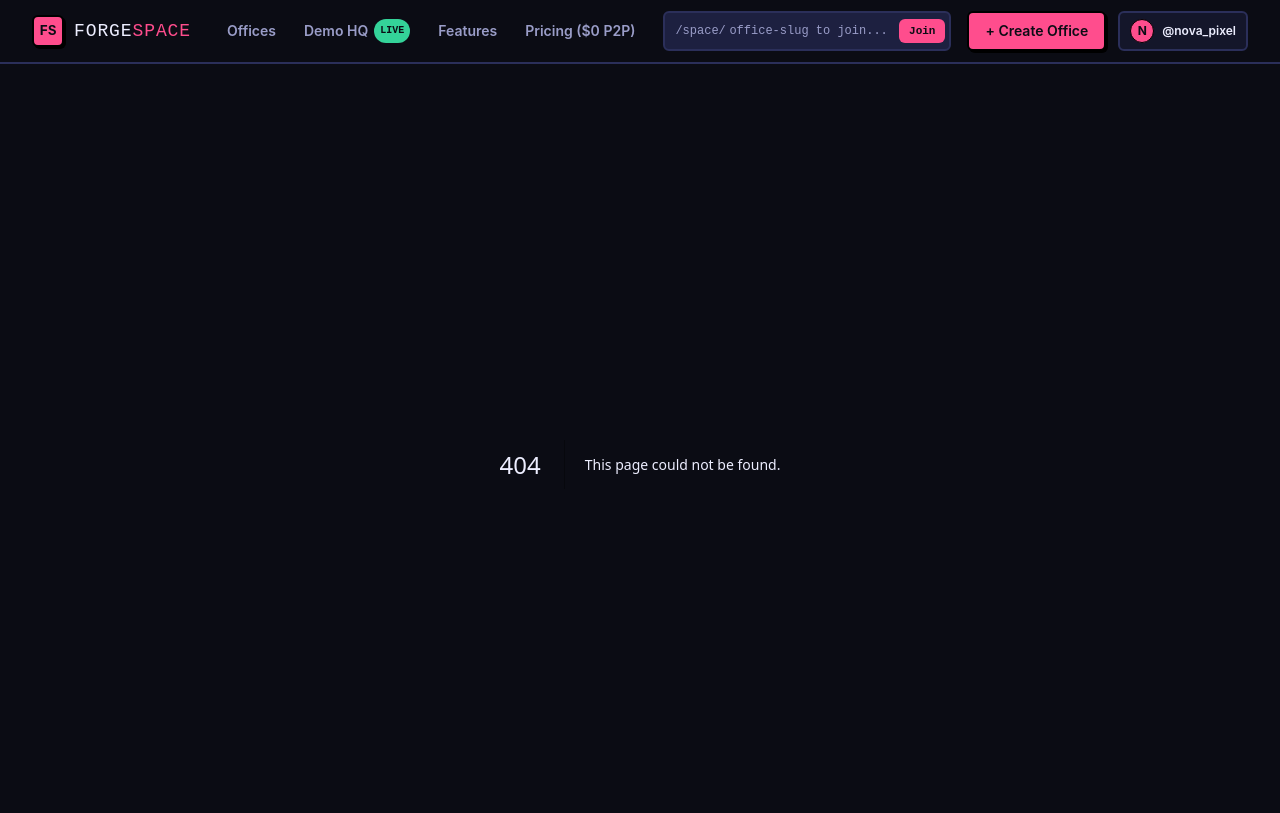
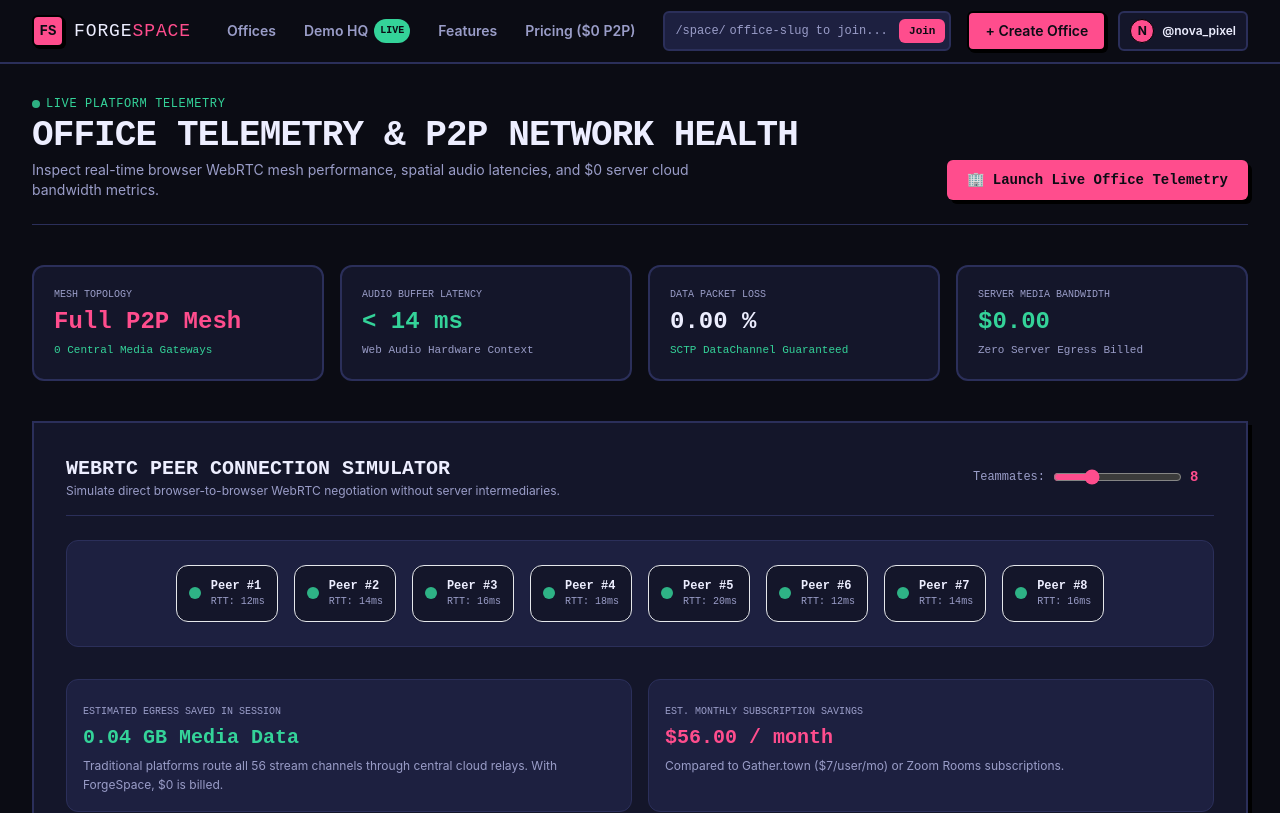
Before and after one commit to jerryboss322/arcade-forge, a Next.js app: page /pulse in a window 1280 px wide. Before the commit this address had no page. Shown: the top 813 px of the page. Built offline with nearby package versions, Linux system fonts and the light colour scheme.

Commit message:
feat(pulse): add dedicated telemetry and P2P mesh network health page

```diff
--- /dev/null
+++ b/src/app/pulse/page.tsx
@@ -0,0 +1,184 @@
+"use client";
+
+import React, { useState, useEffect } from "react";
+import Link from "next/link";
+
+export default function PulsePage() {
+  const [activeTab, setActiveTab] = useState<"network" | "savings">("network");
+  const [simulatedNodes, setSimulatedNodes] = useState(8);
+  const [elapsed, setElapsed] = useState(0);
+
+  useEffect(() => {
+    const timer = setInterval(() => setElapsed((s) => s + 1), 1000);
+    return () => clearInterval(timer);
+  }, []);
+
+  const bandwidthSavedGb = ((simulatedNodes * (simulatedNodes - 1) * 0.45 * elapsed) / 3600).toFixed(2);
+  const dollarSaved = (simulatedNodes * 7.0).toFixed(2);
+
+  return (
+    <div className="py-8 px-4 md:px-8 max-w-[1280px] mx-auto space-y-10">
+      {/* Page Header */}
+      <div className="flex flex-col md:flex-row md:items-end justify-between gap-4 border-b border-border pb-6">
+        <div>
+          <div className="text-xs font-mono text-emerald-400 uppercase tracking-wider mb-1 flex items-center gap-1.5">
+            <span className="w-2 h-2 rounded-full bg-emerald-400 animate-pulse" />
+            Live Platform Telemetry
+          </div>
+          <h1 className="font-display text-2xl md:text-4xl font-extrabold text-text uppercase tracking-tight">
+            Office Telemetry & P2P Network Health
+          </h1>
+          <p className="text-xs md:text-sm text-text-muted mt-1 max-w-2xl">
+            Inspect real-time browser WebRTC mesh performance, spatial audio latencies, and $0 server cloud bandwidth metrics.
+          </p>
+        </div>
+
+        <Link
+          href="/space/acme-hq"
+          className="px-5 py-2.5 bg-accent text-bg font-display font-bold text-xs md:text-sm rounded-control shadow-arcade hover:brightness-110 active:scale-95 transition-all self-start md:self-auto flex items-center gap-1.5"
+        >
+          <span>🏢 Launch Live Office Telemetry</span>
+        </Link>
+      </div>
+
+      {/* Top Telemetry Stat Cards */}
+      <div className="grid grid-cols-2 md:grid-cols-4 gap-4">
+        <div className="p-5 bg-surface border-2 border-border rounded-xl space-y-1">
+          <div className="text-[10px] font-mono uppercase text-text-muted">
+            Mesh Topology
+          </div>
+          <div className="text-2xl font-display font-black text-accent">
+            Full P2P Mesh
+          </div>
+          <div className="text-[11px] font-mono text-emerald-400">
+            0 Central Media Gateways
+          </div>
+        </div>
+
+        <div className="p-5 bg-surface border-2 border-border rounded-xl space-y-1">
+          <div className="text-[10px] font-mono uppercase text-text-muted">
+            Audio Buffer Latency
+          </div>
+          <div className="text-2xl font-display font-black text-emerald-400">
+            &lt; 14 ms
+          </div>
+          <div className="text-[11px] font-mono text-text-muted">
+            Web Audio Hardware Context
+          </div>
+        </div>
+
+        <div className="p-5 bg-surface border-2 border-border rounded-xl space-y-1">
+          <div className="text-[10px] font-mono uppercase text-text-muted">
+            Data Packet Loss
+          </div>
+          <div className="text-2xl font-display font-black text-text">
+            0.00 %
+          </div>
+          <div className="text-[11px] font-mono text-emerald-400">
+            SCTP DataChannel Guaranteed
+          </div>
+        </div>
+
+        <div className="p-5 bg-surface border-2 border-border rounded-xl space-y-1">
+          <div className="text-[10px] font-mono uppercase text-text-muted">
+            Server Media Bandwidth
+          </div>
+          <div className="text-2xl font-display font-black text-emerald-400">
+            $0.00
+          </div>
+          <div className="text-[11px] font-mono text-text-muted">
+            Zero Server Egress Billed
+          </div>
+        </div>
+      </div>
+
+      {/* P2P Mesh Simulator Card */}
+      <div className="p-6 md:p-8 rounded-container border-2 border-border bg-surface shadow-arcade space-y-6">
+        <div className="flex flex-col sm:flex-row sm:items-center justify-between gap-4 border-b border-border pb-4">
+          <div>
+            <h2 className="font-display text-xl font-bold text-text uppercase">
+              WebRTC Peer Connection Simulator
+            </h2>
+            <p className="text-xs text-text-muted">
+              Simulate direct browser-to-browser WebRTC negotiation without server intermediaries.
+            </p>
+          </div>
+
+          <div className="flex items-center gap-2">
+            <span className="text-xs font-mono text-text-muted">Teammates:</span>
+            <input
+              type="range"
+              min={2}
+              max={24}
+              value={simulatedNodes}
+              onChange={(e) => setSimulatedNodes(Number(e.target.value))}
+              className="accent-accent cursor-pointer"
+            />
+            <span className="font-display font-bold text-sm text-accent w-6">
+              {simulatedNodes}
+            </span>
+          </div>
+        </div>
+
+        {/* Visual Simulated Node Network */}
+        <div className="p-6 bg-surface-2 border border-border rounded-xl flex flex-wrap items-center justify-center gap-4">
+          {Array.from({ length: simulatedNodes }).map((_, i) => (
+            <div
+              key={i}
+              className="p-3 bg-surface border border-accent/40 rounded-xl shadow-sm flex items-center gap-2.5 animate-fadeIn"
+            >
+              <span className="w-3 h-3 rounded-full bg-emerald-400 animate-pulse" />
+              <div>
+                <div className="text-xs font-display font-bold text-text">
+                  Peer #{i + 1}
+                </div>
+                <div className="text-[10px] font-mono text-text-muted">
+                  RTT: {(12 + (i % 5) * 2)}ms
+                </div>
+              </div>
+            </div>
+          ))}
+        </div>
+
+        <div className="grid grid-cols-1 sm:grid-cols-2 gap-4 pt-2">
+          <div className="p-4 bg-surface-2 rounded-xl border border-border space-y-1">
+            <span className="text-[10px] font-mono uppercase text-text-muted">
+              Estimated Egress Saved in Session
+            </span>
+            <span className="text-xl font-display font-bold text-emerald-400 block">
+              {bandwidthSavedGb} GB Media Data
+            </span>
+            <p className="text-xs text-text-muted leading-relaxed font-sans">
+              Traditional platforms route all {simulatedNodes * (simulatedNodes - 1)} stream channels through central cloud relays. With ForgeSpace, $0 is billed.
+            </p>
+          </div>
+
+          <div className="p-4 bg-surface-2 rounded-xl border border-border space-y-1">
+            <span className="text-[10px] font-mono uppercase text-text-muted">
+              Est. Monthly Subscription Savings
+            </span>
+            <span className="text-xl font-display font-bold text-accent block">
+              ${dollarSaved} / month
+            </span>
+            <p className="text-xs text-text-muted leading-relaxed font-sans">
+              Compared to Gather.town ($7/user/mo) or Zoom Rooms subscriptions.
+            </p>
+          </div>
+        </div>
+      </div>
+
+      {/* Zero Database Write Safety Policy */}
+      <div className="p-6 md:p-8 rounded-container border-2 border-emerald-500/40 bg-emerald-500/5 space-y-4">
+        <div className="flex items-center gap-2">
+          <span className="text-2xl">🛡️</span>
+          <h2 className="font-display text-lg font-bold text-emerald-400 uppercase">
+            Neon Database Scale-to-Zero Protection
+          </h2>
+        </div>
+        <p className="text-xs md:text-sm text-text/80 leading-relaxed max-w-3xl">
+          ForgeSpace enforces an absolute <b>Zero Write Spam Policy</b> on its database. Avatar movements (40 tiles per second), speaking level aura updates, and WebRTC SDP messages run strictly in-memory over browser BroadcastChannels and client memory. Your Neon serverless PostgreSQL database scales to zero compute hours when no admin queries are executing.
+        </p>
+      </div>
+    </div>
+  );
+}
```
